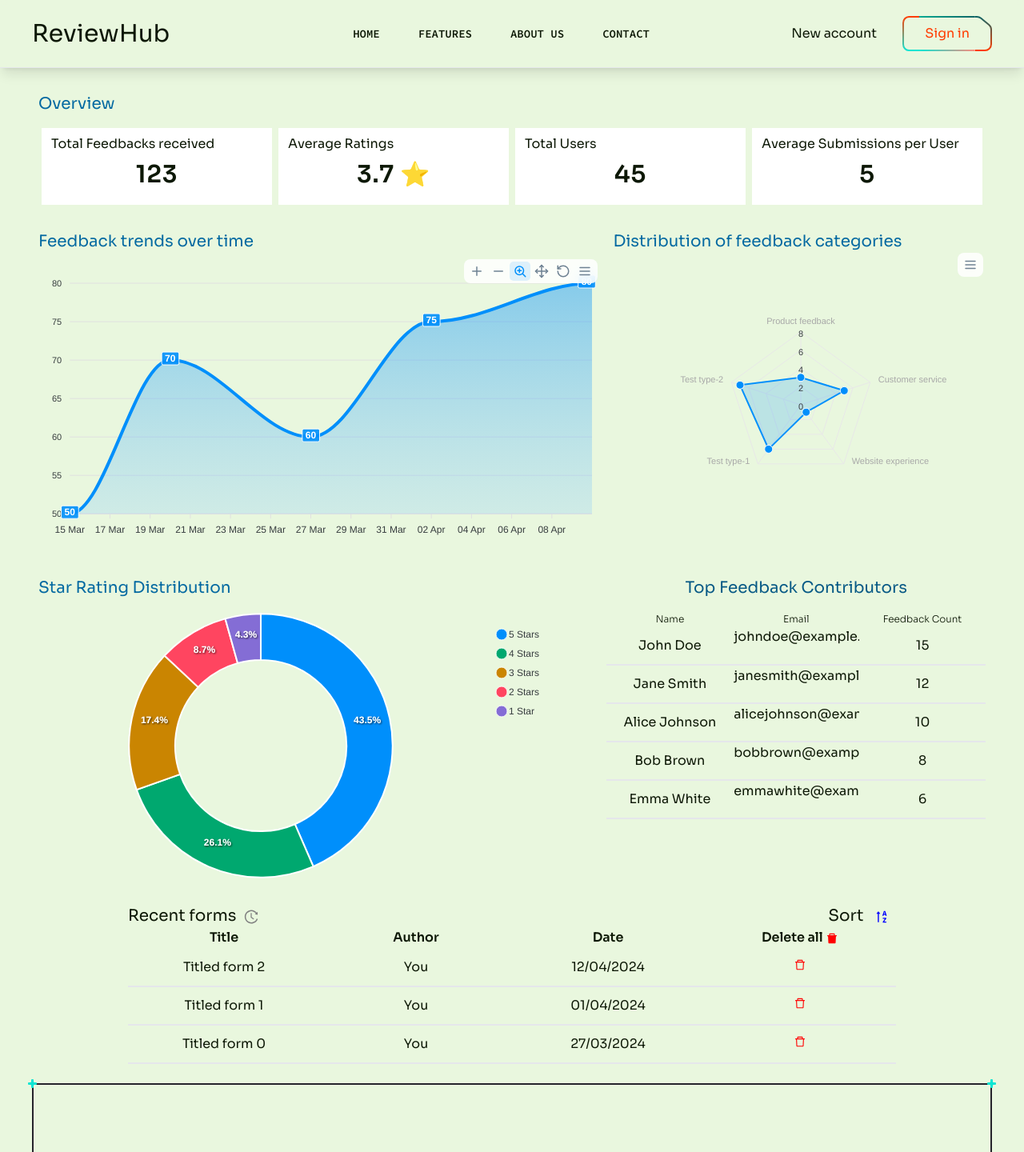
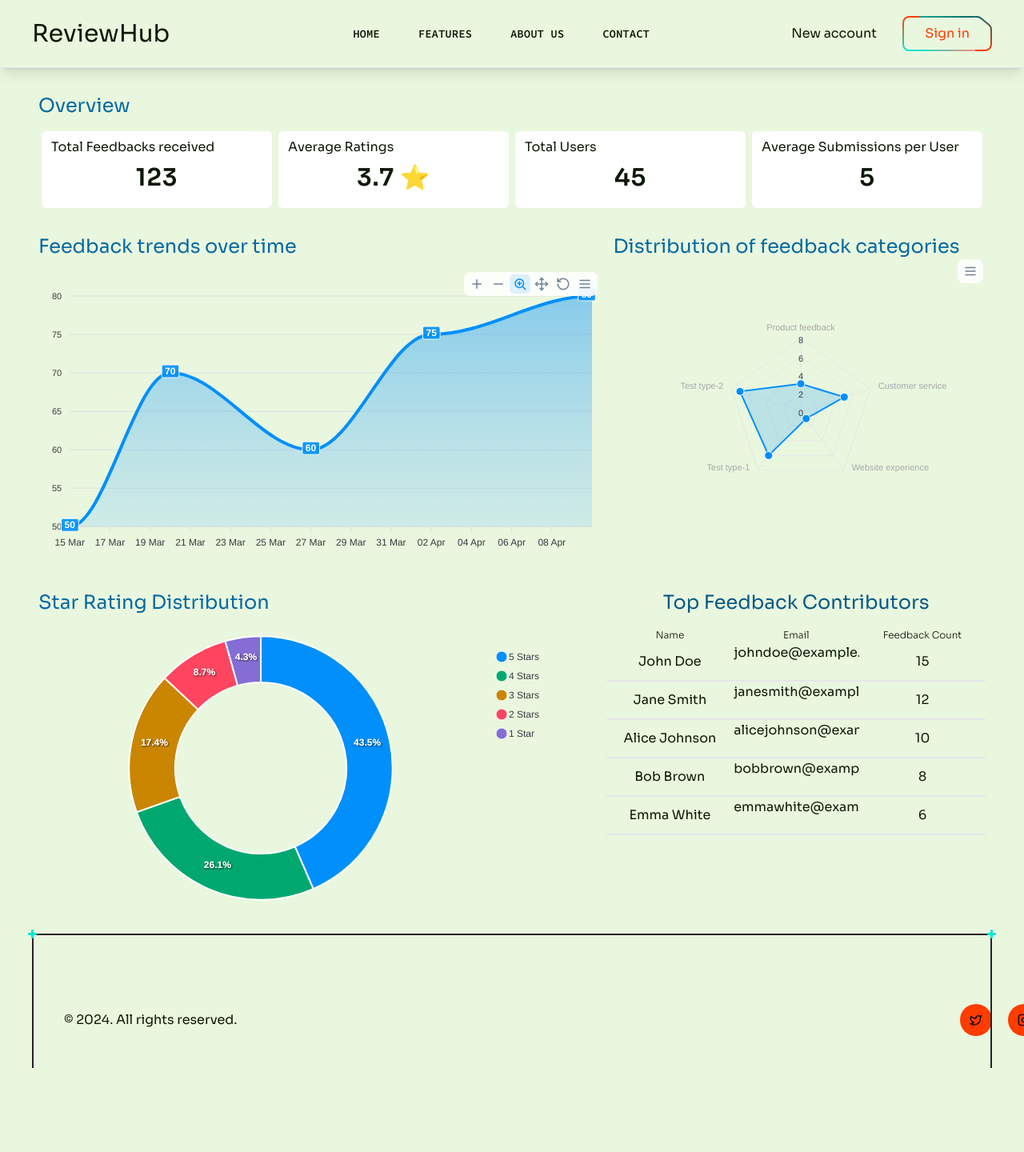
Before and after one commit to Omkar-Potphode/Zidio_Feedback_Collection_System, a React (Vite) app in the folder client/: page /admin/dashboard in a window 1280 px wide. Shown: the top 1440 px of the page at 80% size. After the commit the page ends 1335 px from the top, so only its background shows below. Built offline with nearby package versions, Linux system fonts and the light colour scheme.

Commit message:
improved typography & added formslist page

```diff
--- a/client/src/App.jsx
+++ b/client/src/App.jsx
@@ -8,6 +8,7 @@ import FormDetails from './pages/admin/FormDetails';
 import Header from './components/Header';
 import Footer from './components/Footer';
 import ButtonGradient from './assets/svg/ButtonGradient';
+import Formslist from './pages/admin/Formslist';
 
 const Layout = () =>{
   return (
@@ -43,6 +44,10 @@ const router = createBrowserRouter([
         element: <Dashboard />
       },
       {
+        path:'/admin/forms-list',
+        element: <Formslist />
+      },
+      {
         path:'/admin/form/:id',
         element: <FormDetails />
       },
--- a/client/src/components/AreaDT-chart.jsx
+++ b/client/src/components/AreaDT-chart.jsx
@@ -25,7 +25,7 @@ const AreaDTChart = () => {
 
   return (
     <>
-      <h2 className='text-xl text-sky-700 mb-2'>Feedback trends over time</h2>
+      <h2 className='text-2xl text-sky-700 mb-4'>Feedback trends over time</h2>
       <Chart options={options} series={series} type="area" height={350} />
     </>
   );
--- a/client/src/components/Box.jsx
+++ b/client/src/components/Box.jsx
@@ -4,7 +4,7 @@ const Box = (props) => {
     const {label, data} = props;
 
   return (
-    <div className="w-72 h-24 py-[8px] px-[12px] bg-white">
+    <div className="w-72 h-24 rounded-md py-[8px] px-[12px] bg-white">
         <p>{label}</p>
         <p className='mt-2 text-3xl text-center font-bold tracking-wide hover:tracking-widest'>{data}</p>
     </div>
--- a/client/src/components/Donut-chart.jsx
+++ b/client/src/components/Donut-chart.jsx
@@ -14,7 +14,7 @@ const DonutChart = () => {
 
   return (
     <div>
-      <h2 className='text-xl text-sky-700 mb-2'>Star Rating Distribution</h2>
+      <h2 className='text-2xl text-sky-700 mb-4'>Star Rating Distribution</h2>
       <Chart options={options} series={series} type="donut" height={350} />
     </div>
   );
--- a/client/src/components/Radar-chart.jsx
+++ b/client/src/components/Radar-chart.jsx
@@ -19,7 +19,7 @@ const RadarChart = () => {
 
   return (
     <>
-      <h2 className='text-xl text-sky-700'>Distribution of feedback categories</h2>
+      <h2 className='text-2xl text-sky-700'>Distribution of feedback categories</h2>
       <Chart options={options} series={series} type="radar" height={350} />
     </>
   );
--- a/client/src/components/TopUserslist.jsx
+++ b/client/src/components/TopUserslist.jsx
@@ -12,7 +12,7 @@ const TopUserslist = () => {
 
   return (
     <div>
-        <h2 className='text-xl text-sky-800 text-center mb-4'>Top Feedback Contributors</h2>
+        <h2 className='text-2xl text-sky-800 text-center mb-4'>Top Feedback Contributors</h2>
         <table className="table-fixed w-[100%]">
         <thead>
           <tr className='text-xs'>
--- a/client/src/pages/admin/Dashboard.jsx
+++ b/client/src/pages/admin/Dashboard.jsx
@@ -1,6 +1,4 @@
 import React from 'react'
-import Formlist from '../../components/Formlist'
-import { AiOutlinePlus } from 'react-icons/ai'
 import RadarChart from '../../components/Radar-chart'
 import AreaDTChart from '../../components/AreaDT-chart'
 import DonutChart from '../../components/Donut-chart'
@@ -11,13 +9,13 @@ const Dashboard = () => {
   return (
     <main className='w-[100vw] px-12 py-4' id='dashboard'>
         <section className='my-4' id="dashboard-overview">
-            <h2 className='text-xl mb-4 text-sky-700'>Overview</h2>
+            <h2 className='text-2xl mb-4 text-sky-700'>Overview</h2>
             <div className="flex flex-row justify-around">
                 {/* props will be dynamically inserted into 'Boxes' */}
+
                 <Box label={'Total Feedbacks received'} data={'123'} />
                 <Box label={'Average Ratings'} data={'3.7 ⭐'} />
                 <Box label={'Total Users'} data={'45'} />
-
                 <Box label={'Average Submissions per User'} data={'5'}/>
             </div>
         </section>
@@ -55,8 +53,6 @@ const Dashboard = () => {
             </div>
         </section> */}
 
-        {/* list of forms admin has created ....latest at top */}
-        <Formlist />
     </main>
   )
 }
--- a/client/src/pages/admin/FormDetails.jsx
+++ b/client/src/pages/admin/FormDetails.jsx
@@ -1,4 +1,5 @@
 import React from 'react'
+import { AiOutlineLeft } from 'react-icons/ai';
 import { useParams, Link } from 'react-router-dom'
 
 const FormDetails = () => {
@@ -6,7 +7,7 @@ const FormDetails = () => {
 
   return (
     <div>
-      <Link to='/admin/dashboard'><u>Go back</u></Link>
+      <Link to='/admin/dashboard'><AiOutlineLeft className='inline-block'/> <u>Go back</u></Link>
       <p>Form No. {id}</p>
     </div>
   )
--- a/client/src/components/Formlist.jsx
+++ b/client/src/pages/admin/Formslist.jsx
@@ -1,10 +1,10 @@
 import React from 'react'
 import { Link } from 'react-router-dom';
-import { AiFillDelete, AiOutlineDelete, AiOutlineHistory, AiOutlineSortDescending } from "react-icons/ai";
+import { AiFillDelete, AiOutlineDelete, AiOutlineHistory, AiOutlineLeft, AiOutlineSortDescending } from "react-icons/ai";
 // Icons Reference: http://react-icons.github.io/react-icons/icons/ai/
 
 
-const Formlist = () => {
+const Formslist = () => {
   // dummy data of recent works by admin
   const works = [
     {
@@ -23,10 +23,12 @@ const Formlist = () => {
       createdAt: '27/03/2024'
     }
   ];
+  {/* list of forms admin has created ....latest at top */}
 
   return (
-    <section className='px-28 py-2' id='formlist'>
-      <div className='flex justify-between text-xl'>
+    <main className='px-28 py-2' id='formlist'>
+
+      <div className='flex justify-between text-xl my-4'>
         <div>
           <p className='inline-block'>Recent forms</p>
           <AiOutlineHistory color='grey' className='inline-block mx-2' />
@@ -58,8 +60,8 @@ const Formlist = () => {
           }
         </tbody>
       </table>
-    </section>
+    </main>
   )
 }
 
-export default Formlist
+export default Formslist
```
